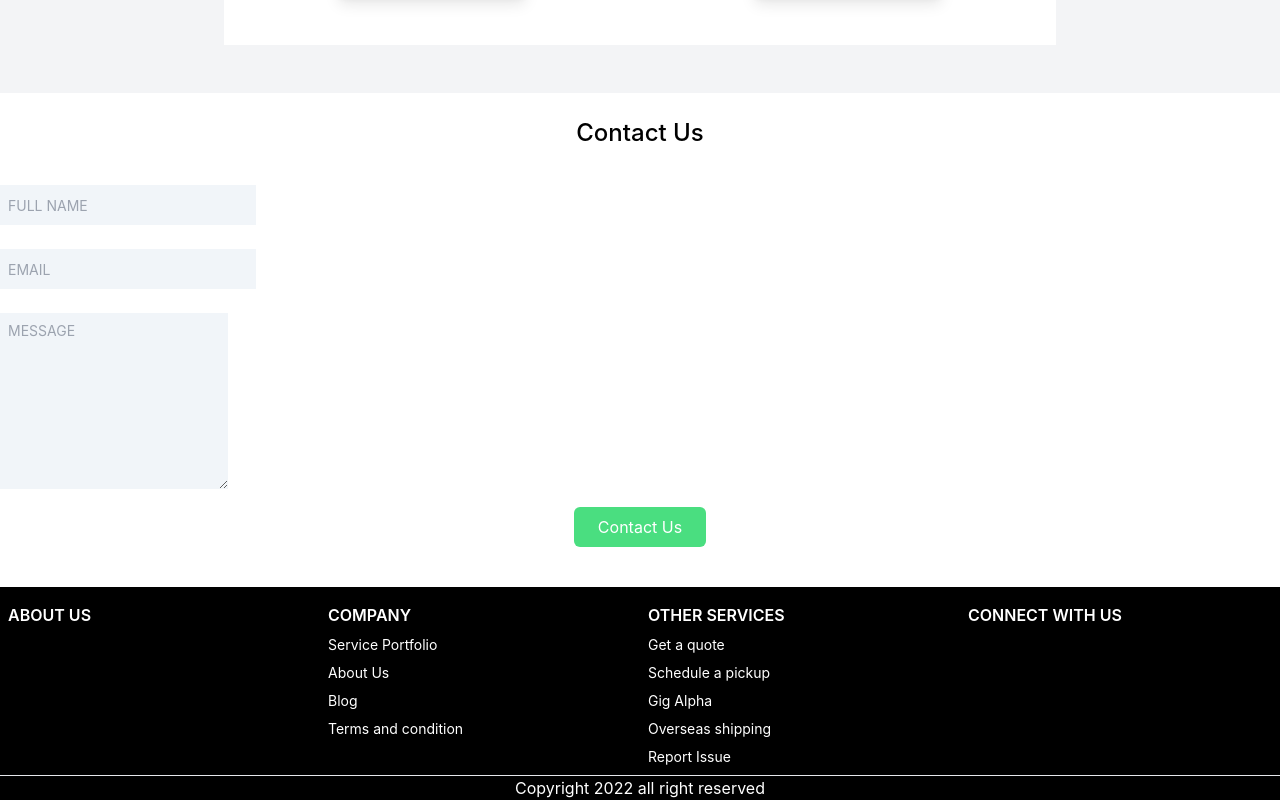
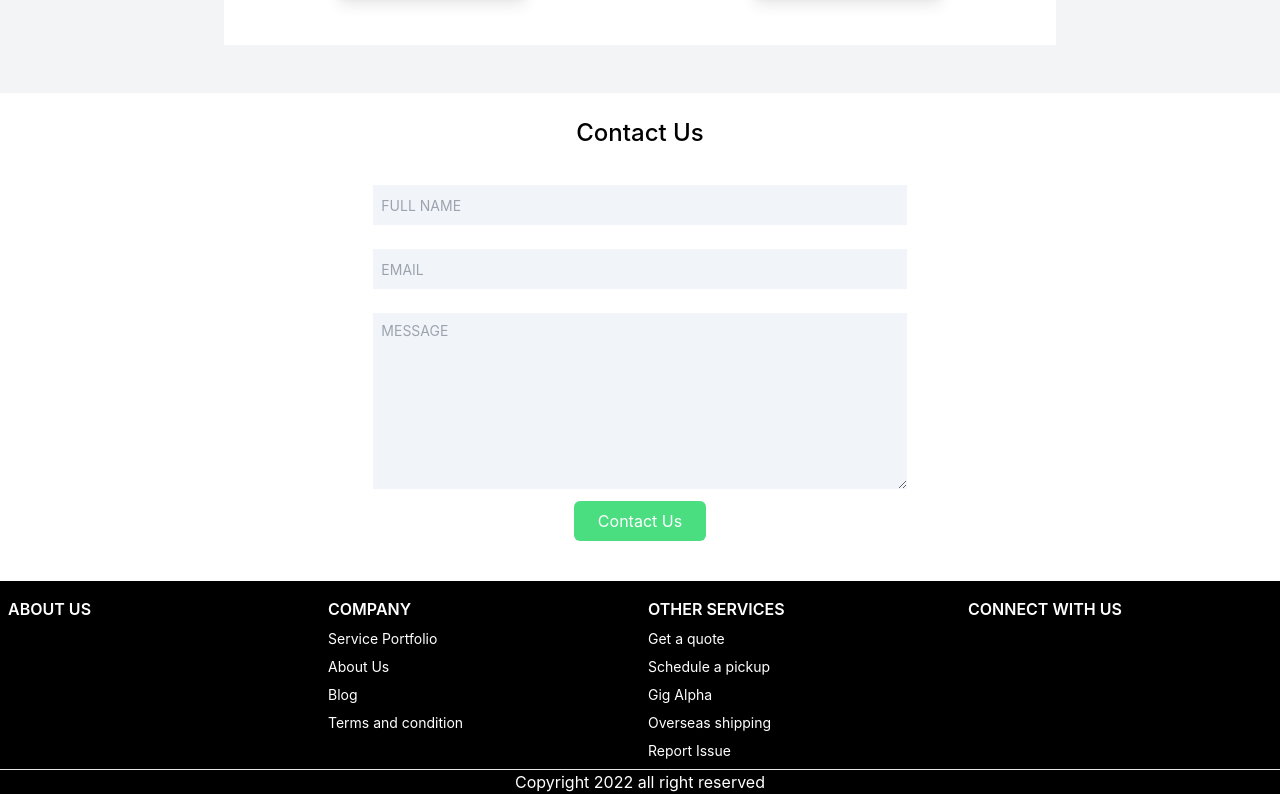
Before and after one commit to TruthTheDeveloper/Owerri-logistics, a Next.js app: page / in a window 1280 px wide. Shown: the part 1054-1854 px from the top of the page. Built offline with nearby package versions, Linux system fonts and the light colour scheme.

Commit message:
11th march 2022

```diff
--- a/components/HomePage/ContactUs.tsx
+++ b/components/HomePage/ContactUs.tsx
@@ -7,14 +7,14 @@ const ContactUs: NextPage = () => {
       <div className="">
           <h1 className=" font-medium text-center text-2xl my-6">Contact Us</h1>
           <div className="flex flex-col mb-10">
-            <div className="w-full my-3 ">
-                <input className=" py-2 bg-slate-100 placeholder:text-sm pl-2 outline-none" placeholder="FULL NAME" />
+            <div className="w-full flex justify-center my-3">
+                <input className=" py-2 w-9/12 md:w-7/12 lg:w-6/12 xl:w-5/12   bg-slate-100 placeholder:text-sm pl-2 outline-none" placeholder="FULL NAME" />
             </div>
-            <div className="w-full my-3">
-                <input className="py-2 bg-slate-100 placeholder:text-sm pl-2 outline-none" placeholder="EMAIL" />
+            <div className="w-full flex justify-center my-3">
+                <input className="py-2 w-9/12 md:w-7/12 lg:w-6/12 xl:w-5/12  bg-slate-100 placeholder:text-sm pl-2 outline-none" placeholder="EMAIL" />
             </div>
-            <div className="w-full my-3 ">
-                <textarea className="py-2  h-44 bg-slate-100 placeholder:text-sm pl-2 outline-none" placeholder="MESSAGE" />
+            <div className="w-full flex justify-center my-3 ">
+                <textarea className="py-2 w-9/12 md:w-7/12 lg:w-6/12 xl:w-5/12  h-44 bg-slate-100 placeholder:text-sm pl-2 outline-none" placeholder="MESSAGE" />
             </div>
             <div className="mx-auto">
             <button className="bg-green-400 px-6 py-2 text-white rounded-md ">Contact Us</button>
```
